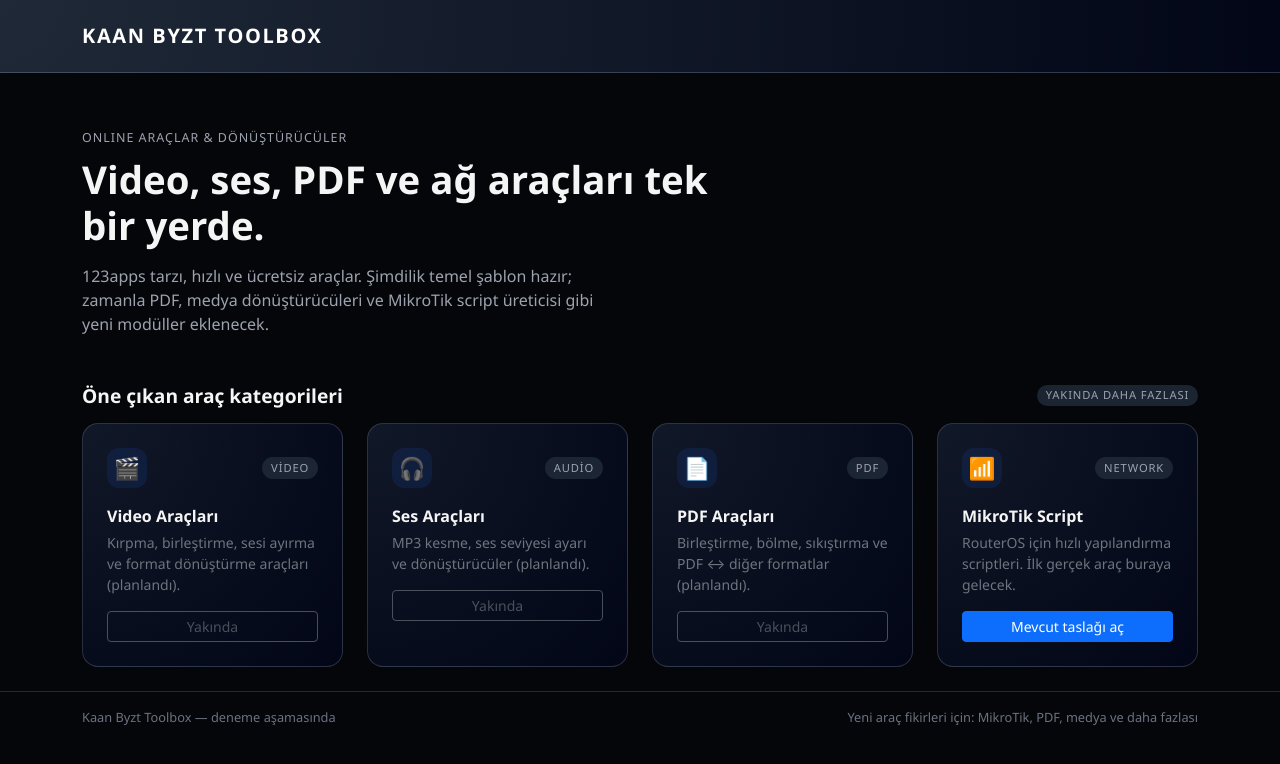
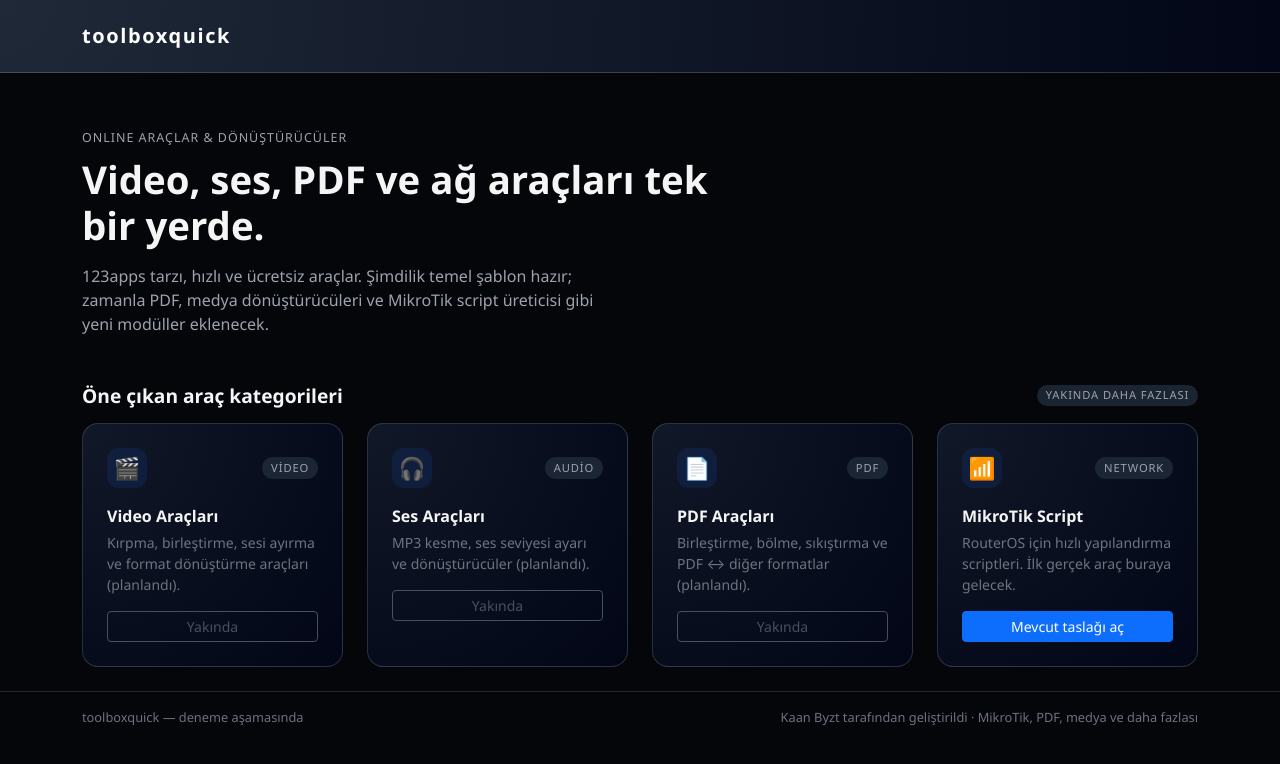
Before and after one commit to kaanbyzt/converter, a Flask app: page / in a window 1280 px wide. Shown: the top 764 px of the page. Run offline with Flask 3, Linux system fonts and the light colour scheme.

Commit message:
Marka adini toolboxquick olarak guncelle
Made-with: Cursor

```diff
--- a/api/templates/index.html
+++ b/api/templates/index.html
@@ -3,7 +3,7 @@
 <head>
     <meta charset="UTF-8">
     <meta name="viewport" content="width=device-width, initial-scale=1.0">
-    <title>Kaan Byzt | Online Tools & Converters</title>
+    <title>toolboxquick | Online Tools & Converters</title>
     <link rel="stylesheet" href="https://cdn.jsdelivr.net/npm/bootstrap@5.3.0/dist/css/bootstrap.min.css">
     <style>
         body {
@@ -101,7 +101,7 @@
 <body>
     <nav class="navbar navbar-dark">
         <div class="container py-2">
-            <a class="navbar-brand" href="/">KAAN BYZT TOOLBOX</a>
+            <a class="navbar-brand" href="/">toolboxquick</a>
         </div>
     </nav>
 
@@ -186,8 +186,8 @@
 
     <footer class="footer py-3 mt-4">
         <div class="container d-flex flex-column flex-md-row justify-content-between">
-            <span>Kaan Byzt Toolbox &mdash; deneme aşamasında</span>
-            <span>Yeni araç fikirleri için: MikroTik, PDF, medya ve daha fazlası</span>
+            <span>toolboxquick &mdash; deneme aşamasında</span>
+            <span>Kaan Byzt tarafından geliştirildi &middot; MikroTik, PDF, medya ve daha fazlası</span>
         </div>
     </footer>
 </body>
```
